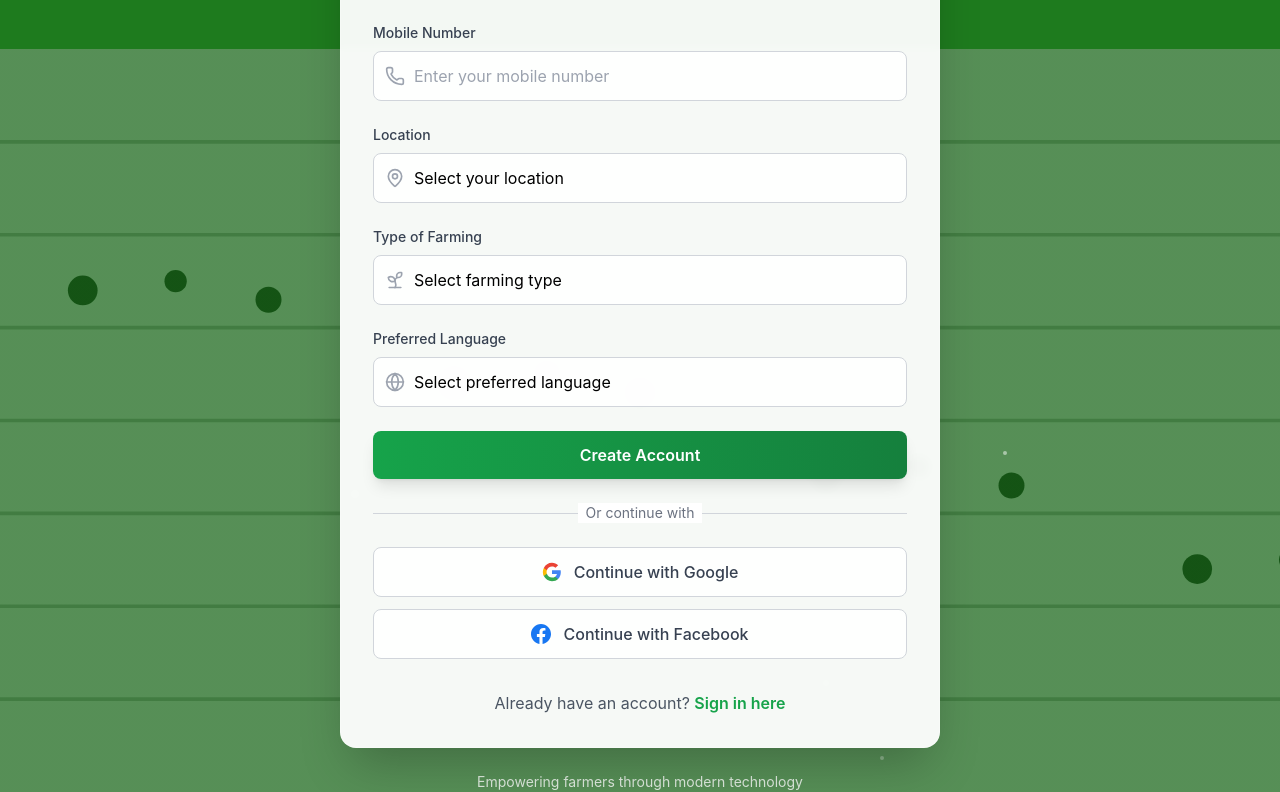
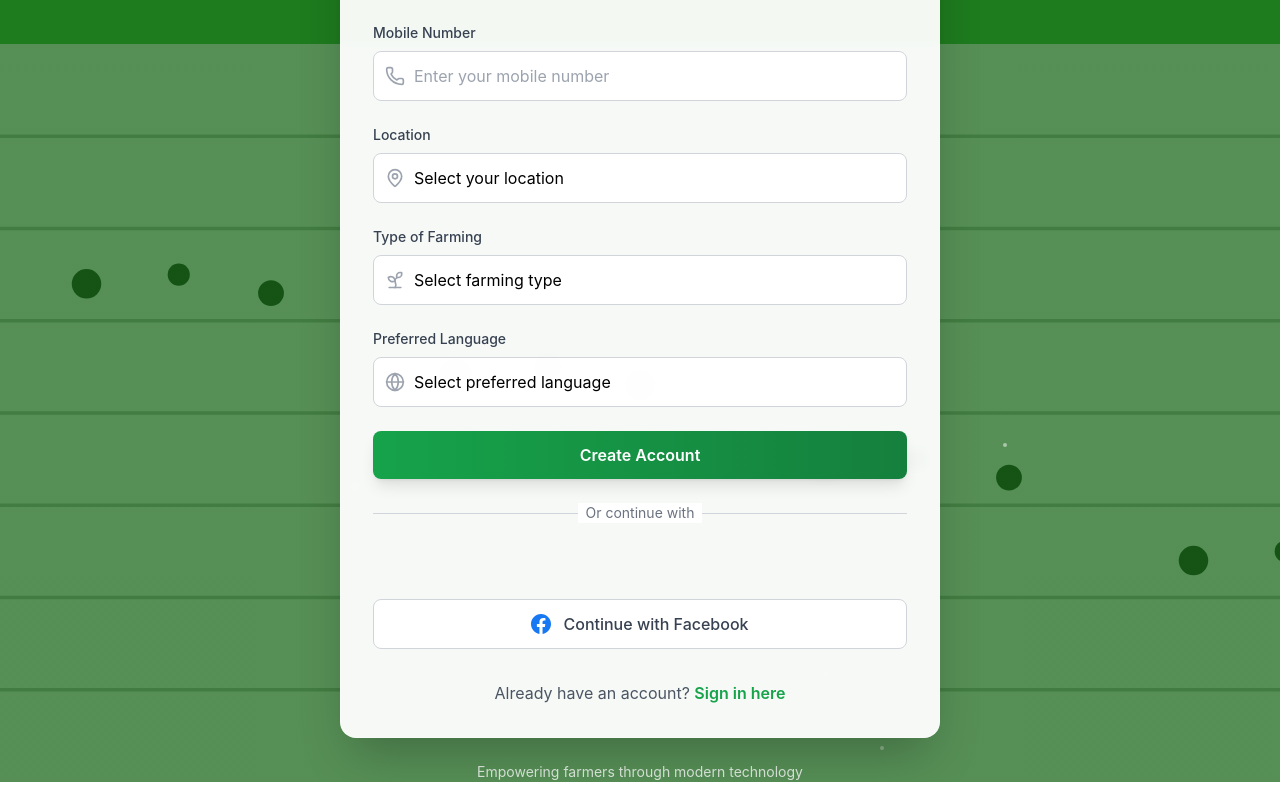
Before and after one commit to NadeeshaMedagama/ModGoviya_farmer_assistance_MERN_platform, a React (Create React App) app: page /register in a window 1280 px wide. Shown: the part 694-1486 px from the top of the page. Built offline with nearby package versions, Linux system fonts and the light colour scheme.

Commit message:
database connection added

```diff
--- a/src/components/auth/RegisterPage.jsx
+++ b/src/components/auth/RegisterPage.jsx
@@ -1,7 +1,9 @@
 import React, { useState } from 'react';
 import { Eye, EyeOff, User, Mail, Lock, Phone, MapPin, Sprout, Globe } from 'lucide-react';
 import Header from "../layout/Header";
-import Footer from "../layout/Footer";
+import { useNavigate } from 'react-router-dom';
+import axios from "axios";
+import { GoogleOAuthProvider, GoogleLogin } from '@react-oauth/google';
 
 const RegisterPage = () => {
     const [formData, setFormData] = useState({
@@ -14,6 +16,8 @@ const RegisterPage = () => {
         farmingType: '',
         language: ''
     });
+
+    const navigate = useNavigate();
 
     const [showPassword, setShowPassword] = useState(false);
     const [showConfirmPassword, setShowConfirmPassword] = useState(false);
@@ -66,12 +70,64 @@ const RegisterPage = () => {
         return Object.keys(newErrors).length === 0;
     };
 
-    const handleSubmit = () => {
+    const handleSubmit = async (e) => {
+        e.preventDefault();
+
         if (validateForm()) {
-            console.log('Registration data:', formData);
-            // Here you would typically send the data to your backend API
-            alert('Registration successful! (This is a demo)');
+            try {
+                const response = await axios.post('/api/users/register', formData, {
+                    headers: {
+                        'Content-Type': 'application/json'
+                    }
+                });
+
+                console.log('Registration response:', response.data);
+                alert('Registration successful!');
+
+                localStorage.setItem('userInfo', JSON.stringify(response.data));
+                navigate('/');
+            } catch (error) {
+                console.error('Registration error details:', {
+                    error: error,
+                    response: error.response,
+                    request: error.request
+                });
+
+                if (error.response) {
+                    // Server responded with error status
+                    alert(`Registration failed: ${error.response.data.message || error.response.statusText}`);
+                } else if (error.request) {
+                    // Request was made but no response
+                    alert('Registration failed: No response from server');
+                } else {
+                    // Other errors
+                    alert(`Registration failed: ${error.message}`);
+                }
+            }
         }
+    };
+
+    const handleGoogleSuccess = async (credentialResponse) => {
+        try {
+            // Send the credential to your backend for verification
+            const response = await axios.post('/api/auth/google', {
+                credential: credentialResponse.credential
+            });
+
+            console.log('Google registration successful:', response.data);
+            alert('Registration successful!');
+
+            localStorage.setItem('userInfo', JSON.stringify(response.data));
+            navigate('/');
+        } catch (error) {
+            console.error('Google registration failed:', error.response?.data?.message || error.message);
+            alert(error.response?.data?.message || 'Google registration failed. Please try again.');
+        }
+    };
+
+    const handleGoogleError = () => {
+        console.log('Google login failed');
+        alert('Google login failed. Please try again.');
     };
 
     const handleSocialLogin = (provider) => {
@@ -408,23 +464,37 @@ const RegisterPage = () => {
                     {/* Social Login Buttons */}
                     <div className="space-y-3">
                         {/* Google Login */}
-                        <button
-                            type="button"
-                            onClick={() => handleSocialLogin('Google')}
-                            className="w-full flex items-center justify-center px-4 py-3 border border-gray-300 rounded-lg hover:bg-gray-50 transition-colors duration-200 bg-white/90"
-                        >
-                            <svg className="w-5 h-5 mr-3" viewBox="0 0 24 24">
-                                <path fill="#4285F4"
-                                      d="M22.56 12.25c0-.78-.07-1.53-.2-2.25H12v4.26h5.92c-.26 1.37-1.04 2.53-2.21 3.31v2.77h3.57c2.08-1.92 3.28-4.74 3.28-8.09z"/>
-                                <path fill="#34A853"
-                                      d="M12 23c2.97 0 5.46-.98 7.28-2.66l-3.57-2.77c-.98.66-2.23 1.06-3.71 1.06-2.86 0-5.29-1.93-6.16-4.53H2.18v2.84C3.99 20.53 7.7 23 12 23z"/>
-                                <path fill="#FBBC05"
-                                      d="M5.84 14.09c-.22-.66-.35-1.36-.35-2.09s.13-1.43.35-2.09V7.07H2.18C1.43 8.55 1 10.22 1 12s.43 3.45 1.18 4.93l2.85-2.22.81-.62z"/>
-                                <path fill="#EA4335"
-                                      d="M12 5.38c1.62 0 3.06.56 4.21 1.64l3.15-3.15C17.45 2.09 14.97 1 12 1 7.7 1 3.99 3.47 2.18 7.07l3.66 2.84c.87-2.6 3.3-4.53 6.16-4.53z"/>
-                            </svg>
-                            <span className="text-gray-700 font-medium">Continue with Google</span>
-                        </button>
+                        <GoogleOAuthProvider clientId="683378788042-ivnm3u6vv9uuapvnu63slakp1e48fuki.apps.googleusercontent.com">
+                            <GoogleLogin
+                                onSuccess={handleGoogleSuccess}
+                                onError={handleGoogleError}
+                                useOneTap
+                                text="continue_with"
+                                shape="rectangular"
+                                size="large"
+                                width="100%"
+                                theme="filled_blue"
+                                logo_alignment="left"
+                            />
+                        </GoogleOAuthProvider>
+
+                        {/*<button*/}
+                        {/*    type="button"*/}
+                        {/*    onClick={() => handleSocialLogin('Google')}*/}
+                        {/*    className="w-full flex items-center justify-center px-4 py-3 border border-gray-300 rounded-lg hover:bg-gray-50 transition-colors duration-200 bg-white/90"*/}
+                        {/*>*/}
+                        {/*    <svg className="w-5 h-5 mr-3" viewBox="0 0 24 24">*/}
+                        {/*        <path fill="#4285F4"*/}
+                        {/*              d="M22.56 12.25c0-.78-.07-1.53-.2-2.25H12v4.26h5.92c-.26 1.37-1.04 2.53-2.21 3.31v2.77h3.57c2.08-1.92 3.28-4.74 3.28-8.09z"/>*/}
+                        {/*        <path fill="#34A853"*/}
+                        {/*              d="M12 23c2.97 0 5.46-.98 7.28-2.66l-3.57-2.77c-.98.66-2.23 1.06-3.71 1.06-2.86 0-5.29-1.93-6.16-4.53H2.18v2.84C3.99 20.53 7.7 23 12 23z"/>*/}
+                        {/*        <path fill="#FBBC05"*/}
+                        {/*              d="M5.84 14.09c-.22-.66-.35-1.36-.35-2.09s.13-1.43.35-2.09V7.07H2.18C1.43 8.55 1 10.22 1 12s.43 3.45 1.18 4.93l2.85-2.22.81-.62z"/>*/}
+                        {/*        <path fill="#EA4335"*/}
+                        {/*              d="M12 5.38c1.62 0 3.06.56 4.21 1.64l3.15-3.15C17.45 2.09 14.97 1 12 1 7.7 1 3.99 3.47 2.18 7.07l3.66 2.84c.87-2.6 3.3-4.53 6.16-4.53z"/>*/}
+                        {/*    </svg>*/}
+                        {/*    <span className="text-gray-700 font-medium">Continue with Google</span>*/}
+                        {/*</button>*/}
 
                         {/* Facebook Login */}
                         <button
```
